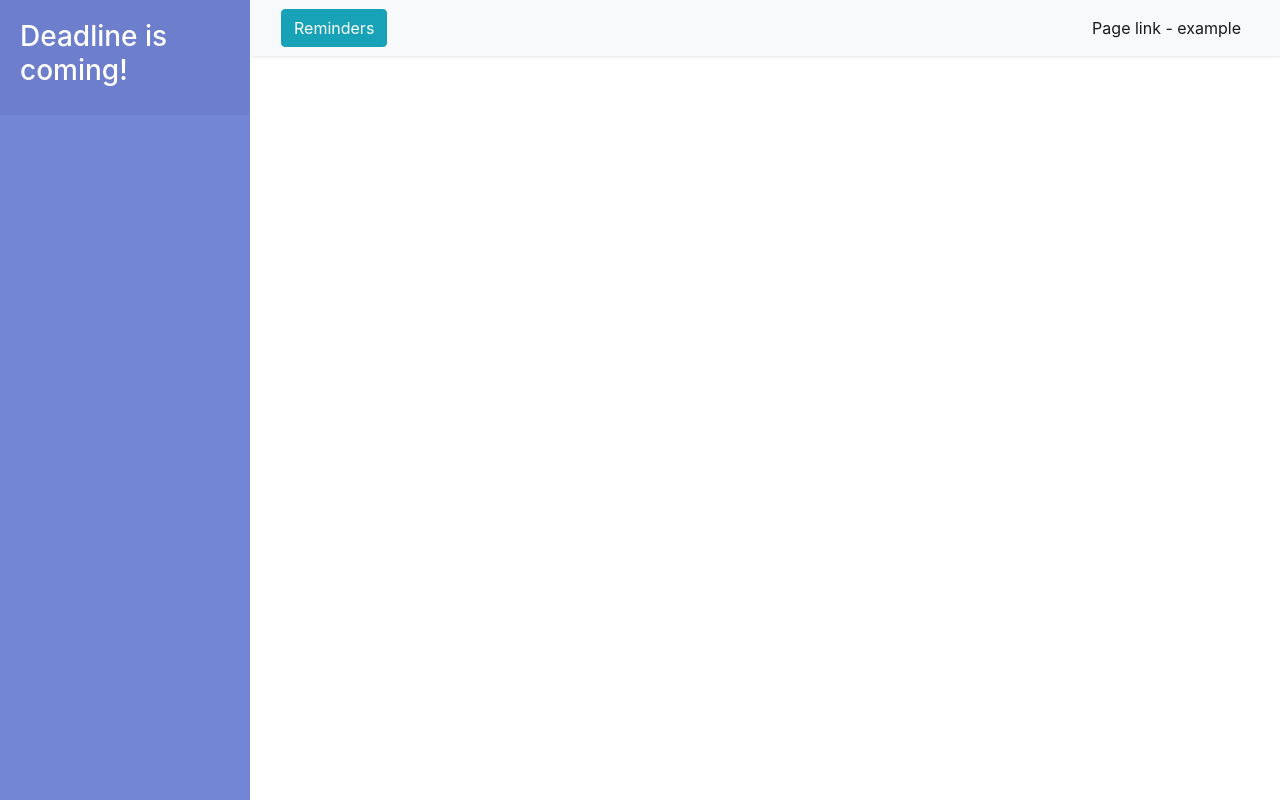
After one commit to alex-zaplik/moj_todo, a Django app: template todo_app/templates/todo_app/main_base.html in a window 1280 px wide. The commit adds this page. Run offline with Django 3.2, Linux system fonts and the light colour scheme; the template is opened without the code that fills it, so the values that code supplies are empty; some libraries are stand-ins or nearby versions.

Commit message:
Main template: Sidebar & Scroll Edition

```diff
--- a/todo_app/forms.py
+++ b/todo_app/forms.py
@@ -1,4 +1,4 @@
-from django.forms import ModelForm
+from django.forms import ModelForm, DateTimeField
 from .models import Task, Column
 
 class ColumnForm(ModelForm):
--- a/todo_app/static/todo_app/style.css
+++ b/todo_app/static/todo_app/style.css
@@ -39,12 +39,15 @@ a:focus {
 .wrapper {
     display: flex;
     width: 100%;
-    align-items: stretch;
 }
 
 #sidebar {
-    min-width: 250px;
-    max-width: 250px;
+    width: 250px;
+    position: fixed;
+    top: 0;
+    left: 0;
+    height: 100vh;
+    z-index: 999;
     background: #7386D5;
     color: #fff;
     transition: all 0.3s;
@@ -132,10 +135,17 @@ a.article:hover {
 ----------------------------------------------------- */
 
 #content {
-    width: 100%;
-    padding: 20px;
+    width: calc(100% - 250px);
+    padding: 40px;
     min-height: 100vh;
     transition: all 0.3s;
+    position: absolute;
+    top: 0;
+    right: 0;
+}
+
+#content.active {
+    width: 100%;
 }
 
 /* ---------------------------------------------------
@@ -149,6 +159,12 @@ a.article:hover {
     #sidebar.active {
         margin-left: 0;
     }
+    #content {
+        width: 100%;
+    }
+    #content.active {
+        width: calc(100% - 250px);
+    }
     #sidebarCollapse span {
         display: none;
     }
--- /dev/null
+++ b/todo_app/templates/todo_app/main_base.html
@@ -0,0 +1,99 @@
+{% load static %}
+<!DOCTYPE html>
+<html lang="en">
+
+<head>
+
+  <meta charset="utf-8">
+  <meta name="viewport" content="width=device-width, initial-scale=1, shrink-to-fit=no">
+  <meta name="description" content="">
+  <meta name="author" content="">
+
+  <title>Shop Homepage - Start Bootstrap Template</title>
+  <link rel="stylesheet" type="text/css" href="{% static 'todo_app/style.css' %}">
+  <link href="https://stackpath.bootstrapcdn.com/bootstrap/4.3.1/css/bootstrap.min.css" rel="stylesheet">
+  <!-- Scrollbar Custom CSS -->
+  <link rel="stylesheet" href="https://cdnjs.cloudflare.com/ajax/libs/malihu-custom-scrollbar-plugin/3.1.5/jquery.mCustomScrollbar.min.css">
+</head>
+<body>
+  <div class="wrapper">
+    <!-- Sidebar  -->
+    <nav id="sidebar">
+      <div class="sidebar-header">
+        <h3>Deadline is coming!</h3>
+      </div>
+
+      {% for tab in table_remind_list %}
+      <div class="card bg-transparent my-0 border-bottom-0 rounded-0">
+        <div class="card-body p-0">
+          <div class="card-header">
+            <h5 class="m-0"><a href="{% url 'table' tab.id %}" class="text-white">{{ tab.name }}</a></h5>
+          </div>
+          <ul class="list-group list-group-flush py-2">
+            {% for task in task_remind_list %}
+            {% if task.column.table == tab and task.is_near_to_deadline %}
+            <li class="mx-auto">{{ task.name }}<br/>{{ task.deadline }}</li>
+            {% endif %}
+            {% endfor %}
+          </ul>
+        </div>
+      </div>
+      {% endfor %}
+    </nav>
+    <!-- Sidebar's end  -->
+
+
+    <!-- Page Content  -->
+    <div id="content" class="p-0">
+
+      <nav class="navbar navbar-expand-lg navbar-light bg-light">
+        <div class="container-fluid">
+
+          <button type="button" id="sidebarCollapse" class="btn btn-info">
+            <i class="fas fa-align-left"></i>
+            <span>Reminders</span>
+          </button>
+          <button class="btn btn-dark d-inline-block d-lg-none ml-auto" type="button" data-toggle="collapse" data-target="#navbarSupportedContent" aria-controls="navbarSupportedContent" aria-expanded="false" aria-label="Toggle navigation">
+            <i class="fas fa-align-justify"></i>
+          </button>
+          <div class="collapse navbar-collapse" id="navbarSupportedContent">
+            <ul class="nav navbar-nav ml-auto">
+              <li class="nav-item active">
+                <a class="nav-link" href="#">Page link - example</a>
+              </li>
+            </ul>
+          </div>
+        </div>
+      </nav>
+      {% block content %}{% endblock %}
+    </div>
+  </div>
+
+
+  <!-- jQuery CDN - Slim version (=without AJAX) -->
+  <script src="https://code.jquery.com/jquery-3.3.1.slim.min.js" integrity="sha384-q8i/X+965DzO0rT7abK41JStQIAqVgRVzpbzo5smXKp4YfRvH+8abtTE1Pi6jizo" crossorigin="anonymous"></script>
+  <!-- Popper.JS -->
+  <script src="https://cdnjs.cloudflare.com/ajax/libs/popper.js/1.14.0/umd/popper.min.js" integrity="sha384-cs/chFZiN24E4KMATLdqdvsezGxaGsi4hLGOzlXwp5UZB1LY//20VyM2taTB4QvJ" crossorigin="anonymous"></script>
+  <!-- Bootstrap core JavaScript -->
+  <script src="https://stackpath.bootstrapcdn.com/bootstrap/4.3.1/js/bootstrap.min.js"></script>
+  <script src="https://stackpath.bootstrapcdn.com/bootstrap/4.3.1/js/bootstrap.bundle.min.js"></script>
+  <!-- jQuery Custom Scroller CDN -->
+  <script src="https://cdnjs.cloudflare.com/ajax/libs/malihu-custom-scrollbar-plugin/3.1.5/jquery.mCustomScrollbar.concat.min.js"></script>
+
+  {% block extras %}{% endblock %}
+
+  <script type="text/javascript">
+    $(document).ready(function () {
+
+      $("#sidebar").mCustomScrollbar({
+         theme: "minimal"
+      });
+      $('#sidebarCollapse').on('click', function () {
+        $('#sidebar, #content').toggleClass('active');
+      });
+    });
+  </script>
+
+</body>
+
+</html>
```
Also changed, not shown: todo_app/templates/todo_app/table.html (+6 -26 lines), todo_app/templates/todo_app/tables.html (+6 -74 lines), todo_app/views.py (+7 -3 lines).
